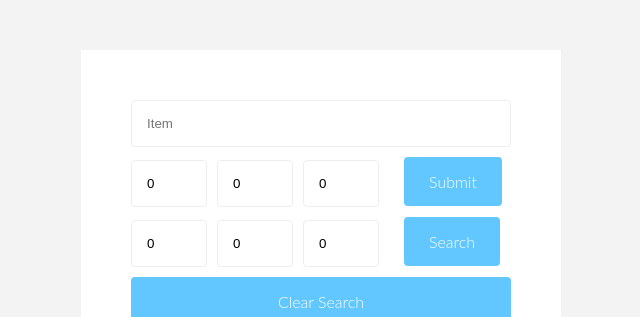
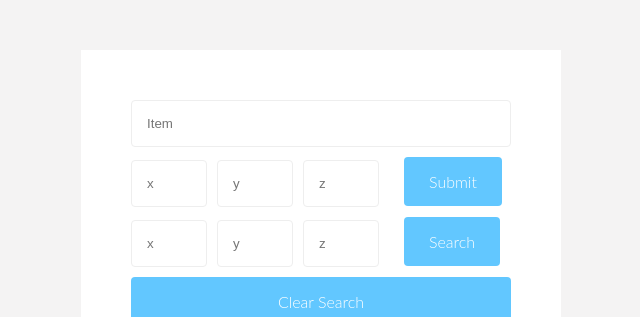
Before and after one commit to skim-1/tlist, a React (Create React App) app: page / in a window 1280 px wide. Shown: the top 317 px of the page, without its empty margins (319-959 px from the left). Built offline with nearby package versions, Linux system fonts and the light colour scheme.

Commit message:
forgot to add this

```diff
--- a/src/components/App.js
+++ b/src/components/App.js
@@ -21,6 +21,8 @@ class App extends Component {
     this.state = {
       list: [],
       pendingItem: "",
+
+      /*
       pendingItemx: 0,
       pendingItemy: 0,
       pendingItemz: 0,
@@ -30,8 +32,24 @@ class App extends Component {
       pendingEditx: 0,
       pendingEdity: 0,
       pendingEditz: 0,
+       */
+      pendingEdit: {
+        x: '',
+        y: '',
+        z: '',
+      },
 
-      pendingEdit: {},
+      pendingItemc: {
+        x: '',
+        y: '',
+        z: '',
+      },
+
+      pendingItem2: {
+        x: '',
+        y: '',
+        z: '',
+      },
       showEdit: false
     };
   }
@@ -44,15 +62,20 @@ class App extends Component {
           name:this.state.pendingItem,
           check: false,
           highlight: false,
-          x:this.state.pendingItemx,
-          y:this.state.pendingItemy,
-          z:this.state.pendingItemz,
+          coords: {
+            x:this.state.pendingItemc.x,
+            y:this.state.pendingItemc.y,
+            z:this.state.pendingItemc.z,
+          }
         },
         ...this.state.list
       ],
-      pendingItemx:"",
-      pendingItemy:"",
-      pendingItemz:"",
+      pendingItemc: {
+        x:"",
+        y:"",
+        z:"",
+      },
+
       pendingItem:""
     });
     console.log(this.state.pendingItem);
@@ -62,7 +85,7 @@ class App extends Component {
     e.preventDefault();
     this.setState({
       list: this.state.list.map(item => {
-        if(this.state.pendingItem2x === item.x && this.state.pendingItem2y === item.y && this.state.pendingItem2z === item.z) {
+        if(this.state.pendingItem2.x === item.x && this.state.pendingItem2.y === item.y && this.state.pendingItem2.z === item.z) {
           return {...item, highlight: true};
           console.log("working");
         }
@@ -70,10 +93,11 @@ class App extends Component {
           return {...item, highlight: false}
         }
       }),
-
-      pendingItem2x:"",
-      pendingItem2y:"",
-      pendingItem2z:"",
+      pendingItem2: {
+        x:"",
+        y:"",
+        z:"",
+      },
     });
   };
 
@@ -83,9 +107,9 @@ class App extends Component {
 
     for(let i = 0; i < newState.length; i++) {
       if(newState[i].highlight) {
-        newState[i].x = this.state.pendingEditx;
-        newState[i].y = this.state.pendingEdity;
-        newState[i].z = this.state.pendingEditz;
+        newState[i].x = this.state.pendingEdit.x;
+        newState[i].y = this.state.pendingEdit.y;
+        newState[i].z = this.state.pendingEdit.z;
       }
     }
 
@@ -117,9 +141,11 @@ class App extends Component {
 
     this.setState({
       list: newState,
-      pendingEditx: newState[index].x,
-      pendingEdity: newState[index].y,
-      pendingEditz: newState[index].z,
+      pendingEdit: {
+        x: newState[index].coords.x,
+        y: newState[index].coords.y,
+        z: newState[index].coords.z
+      },
     });
   }
 
@@ -134,63 +160,125 @@ class App extends Component {
   };
 
   handleItemInput = e => {
-    this.setState({
-      pendingItem: e.target.value
-    });
+    let value = e.target.value
+    let type = e.target.placeholder;
+    if (type == "Item")
+      this.setState({
+        pendingItem: e.target.value
+      });
+    if (type == "x")
+      this.setState(prevState => ({
+        pendingItemc : {
+          ...prevState.pendingItemc,
+          x: value
+        }
+      }));
+
+    if (type == "y")
+      this.setState(prevState => ({
+        pendingItemc : {
+          ...prevState.pendingItemc,
+          y: value
+        }
+      }));
+
+    if (type == "z")
+      this.setState(prevState => ({
+        pendingItemc : {
+          ...prevState.pendingItemc,
+          z: value
+        }
+      }));
   }
 
   handleItemInputx = e => {
-    this.setState({
-      pendingItemx: e.target.value
-    });
+    let value = e.target.value;
+    this.setState(prevState => ({
+      pendingItemc : {
+        ...prevState.pendingItemc,
+        x: value
+      }
+    }));
   }
 
   handleItemInputy = e => {
-    this.setState({
-      pendingItemy: e.target.value
-    });
+    let value = e.target.value;
+    this.setState(prevState => ({
+      pendingItemc : {
+        ...prevState.pendingItemc,
+        y: value
+      }
+    }));
   }
 
   handleItemInputz = e => {
-    this.setState({
-      pendingItemz: e.target.value
-    });
+    let value = e.target.value;
+    this.setState(prevState => ({
+      pendingItemc : {
+        ...prevState.pendingItemc,
+        z: value
+      }
+    }));
   }
 
   handleItemInput2x = e => {
-    this.setState({
-      pendingItem2x: e.target.value
-    });
+    let value = e.target.value;
+    this.setState(prevState => ({
+      pendingItem2 : {
+        ...prevState.pendingItem2,
+        x: value
+      }
+    }));
   }
 
   handleItemInput2y = e => {
-    this.setState({
-      pendingItem2y: e.target.value
-    });
+    let value = e.target.value;
+    this.setState(prevState => ({
+      pendingItem2 : {
+        ...prevState.pendingItem2,
+        y: value
+      }
+    }));
   }
 
   handleItemInput2z = e => {
-    this.setState({
-      pendingItem2z: e.target.value
-    });
+    let value = e.target.value;
+    this.setState(prevState => ({
+      pendingItem2 : {
+        ...prevState.pendingItem2,
+        z: value
+      }
+    }));
   }
 
   handleItemEditx = e => {
-    this.setState({
-      pendingEditx: e.target.value
-    });
+    let value = e.target.value;
+    this.setState(prevState => ({
+      pendingEdit : {
+        ...prevState.pendingEdit,
+        x: value
+      }
+    }));
   }
 
   handleItemEdity = e => {
-    this.setState({
-      pendingEdity: e.target.value
-    });
+    let value = e.target.value;
+    this.setState(prevState => ({
+      pendingEdit : {
+        ...prevState.pendingEdit,
+        y: value
+      }
+    }));
   }
 
   handleItemEditz = e => {
-    this.setState({
-      pendingEditz: e.target.value
-    });
+    let value = e.target.value;
+    this.setState(prevState => ({
+      pendingEdit : {
+        ...prevState.pendingEdit,
+        z: value
+      }
+    }));
   }
 
   handlecRemove = e => {
@@ -249,22 +337,16 @@ class App extends Component {
         newItemSubmitHandler = {this.newItemSubmitHandler}
         handleItemInput = {this.handleItemInput}
         pendingItem = {this.state.pendingItem}
-        handleItemInputx = {this.handleItemInputx}
-        pendingItemx = {this.state.pendingItemx}
-        handleItemInputy = {this.handleItemInputy}
-        pendingItemy = {this.state.pendingItemy}
-        handleItemInputz = {this.handleItemInputz}
-        pendingItemz = {this.state.pendingItemz}
+        pendingItemc = {this.state.pendingItemc}
         />
 
         <SearchForm
         newItemSubmitHandler2 = {this.newItemSubmitHandler2}
         handleItemInput2x = {this.handleItemInput2x}
-        pendingItem2x = {this.state.pendingItem2x}
         handleItemInput2y = {this.handleItemInput2y}
-        pendingItem2y = {this.state.pendingItem2y}
         handleItemInput2z = {this.handleItemInput2z}
-        pendingItem2z = {this.state.pendingItem2z}
+        handleItemInput2z = {this.handleItemInput2z}
+        pendingItem2 = {this.state.pendingItem2}
         />
 
         <EditItem
@@ -272,11 +354,9 @@ class App extends Component {
             showEdit = {this.state.showEdit}
             editHandler = {this.editHandler}
             handleItemEditx = {this.handleItemEditx}
-            pendingEditx = {this.state.pendingEditx}
             handleItemEdity = {this.handleItemEdity}
-            pendingEdity = {this.state.pendingEdity}
             handleItemEditz = {this.handleItemEditz}
-            pendingEditz = {this.state.pendingEditz}
+            pendingEdit = {this.state.pendingEdit}
         />
 
         <DeleteSearch
@@ -287,7 +367,6 @@ class App extends Component {
         handleRemove = {this.handleRemove}
         handleCheck = {this.handleCheck}
         handleEditClick = {this.handleEditClick}
-
         />
 
         <button onClick={this.handlecRemove}>
--- a/src/components/EditItem.js
+++ b/src/components/EditItem.js
@@ -8,7 +8,7 @@ const EditItem = props => {
                 className = "input"
                 type = "text"
                 onChange = {props.handleItemEditx}
-                value = {props.pendingEditx}
+                value = {props.pendingEdit.x}
                 placeholder = "x"
             />
 
@@ -16,7 +16,7 @@ const EditItem = props => {
                 className = "input"
                 type = "number"
                 onChange = {props.handleItemEdity}
-                value = {props.pendingEdity}
+                value = {props.pendingEdit.y}
                 placeholder = "y"
             />
 
@@ -24,7 +24,7 @@ const EditItem = props => {
                 className = "inputz"
                 type = "number"
                 onChange = {props.handleItemEditz}
-                value = {props.pendingEditz}
+                value = {props.pendingEdit.z}
                 placeholder = "z"
             />
             <button type = "submit" name = "submit" value = "submit">
--- a/src/components/InputForm.js
+++ b/src/components/InputForm.js
@@ -14,24 +14,24 @@ const InputForm = props => {
             <input
             className = "input"
             type = "number"
-            onChange = {props.handleItemInputx}
-            value = {props.pendingItemx}
+            onChange = {props.handleItemInput}
+            value = {props.pendingItemc.x}
             placeholder = "x"
             />
 
             <input
                 className = "input"
                 type = "number"
-                onChange = {props.handleItemInputy}
-                value = {props.pendingItemy}
+                onChange = {props.handleItemInput}
+                value = {props.pendingItemc.y}
                 placeholder = "y"
             />
 
             <input
                 className = "inputz"
                 type = "number"
-                onChange = {props.handleItemInputz}
-                value = {props.pendingItemz}
+                onChange = {props.handleItemInput}
+                value = {props.pendingItemc.z}
                 placeholder = "z"
             />
 
--- a/src/components/ListItem.js
+++ b/src/components/ListItem.js
@@ -3,13 +3,13 @@ import React from "react";
 const ListItem = props => {
   //props.highlight
     return (
-      <li style={{backgroundColor: ( props.highlight ) ? "yellow":"white"}}>
+      <li style={{backgroundColor: ( props.item.highlight ) ? "yellow":"white"}}>
 
           <button onClick={() => {props.handleEditClick(props.itemIndex)}}>
-              {props.item} --- X: {props.x} | Y: {props.y} | Z: {props.z}
+              {props.item.name} --- X: {props.item.coords.x} | Y: {props.item.coords.y} | Z: {props.item.coords.z}
           </button>
 
-          <input className="input" type="checkbox" checked={props.check} className="input" value={props.itemIndex} onChange={() => {props.handleCheck(props.itemIndex)}}/>
+          <input className="input" type="checkbox" checked={props.item.check} className="input" value={props.itemIndex} onChange={() => {props.handleCheck(props.itemIndex)}}/>
           <button className="action" onClick={
             () => {props.handleRemove(props.itemIndex)}
           }>
--- a/src/components/SearchForm.js
+++ b/src/components/SearchForm.js
@@ -7,7 +7,7 @@ const SearchForm = props => {
                 className = "input"
                 type = "text"
                 onChange = {props.handleItemInput2x}
-                value = {props.pendingItem2x}
+                value = {props.pendingItem2.x}
                 placeholder = "x"
             />
 
@@ -15,7 +15,7 @@ const SearchForm = props => {
                 className = "input"
                 type = "number"
                 onChange = {props.handleItemInput2y}
-                value = {props.pendingItem2y}
+                value = {props.pendingItem2.y}
                 placeholder = "y"
             />
 
@@ -23,7 +23,7 @@ const SearchForm = props => {
                 className = "inputz"
                 type = "number"
                 onChange = {props.handleItemInput2z}
-                value = {props.pendingItem2z}
+                value = {props.pendingItem2.z}
                 placeholder = "z"
             />
             <button type = "submit" name = "submit" value = "submit" >
```
Also changed, not shown: src/components/List.js (+1 -6 lines).
